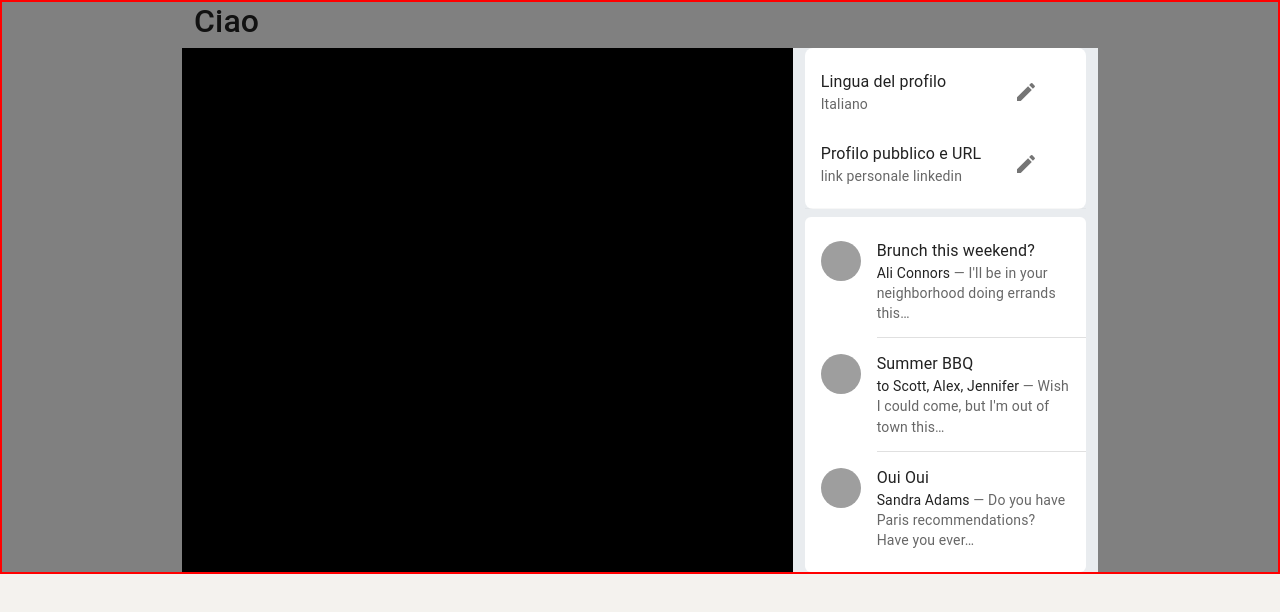
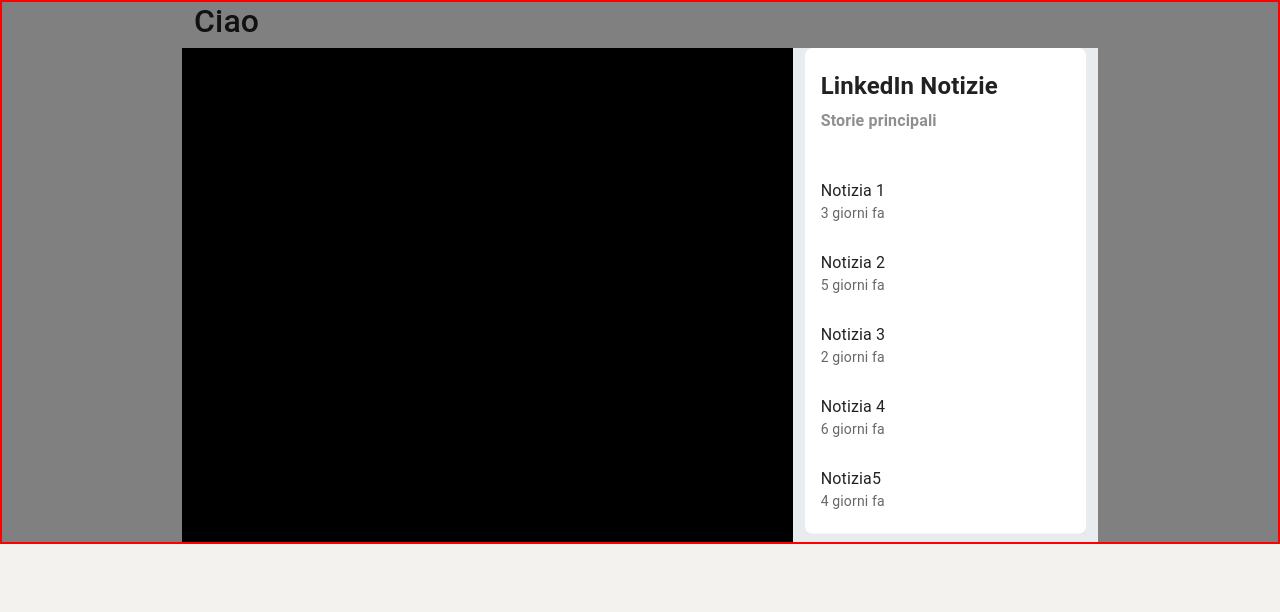
Before and after one commit to SamueleCastaldo01/clone-linkedin, a React (Create React App) app: page / in a window 1280 px wide. Shown: the top 612 px of the page. Built offline with nearby package versions, Linux system fonts and the light colour scheme; grey boxes are pictures that could not be loaded.

Commit message:
altro componente sidebar

```diff
--- a/src/App.css
+++ b/src/App.css
@@ -14,9 +14,7 @@
   }
 }
 
-
 .App-header {
-
   display: flex;
   flex-direction: column;
   align-items: center;
@@ -44,3 +42,13 @@
     transform: rotate(360deg);
   }
 }
+#news {
+  padding: 16px;
+}
+#news h4 {
+  font-weight: bold;
+}
+#news p {
+  font-weight: bold;
+  opacity: 0.5;
+}
--- /dev/null
+++ b/src/components/MyHomeSidebar.jsx
@@ -0,0 +1,56 @@
+import {
+  Divider,
+  List,
+  ListItem,
+  ListItemButton,
+  ListItemText,
+} from "@mui/material";
+import { Box } from "@mui/system";
+
+const MyHomeSIdebar = () => {
+  return (
+    <Box
+      borderRadius={2}
+      sx={{ width: "100%", maxWidth: 360, bgcolor: "background.paper" }}
+      className={"mb-2"}
+    >
+      <nav aria-label="main mailbox folders">
+        <List>
+          <ListItem disablePadding>
+            <div id="news">
+              <h4>LinkedIn Notizie</h4>
+              <p>Storie principali</p>
+            </div>
+          </ListItem>
+          <ListItem disablePadding>
+            <ListItemButton>
+              <ListItemText primary="Notizia 1" secondary="3 giorni fa" />
+            </ListItemButton>
+          </ListItem>
+          <ListItem disablePadding>
+            <ListItemButton>
+              <ListItemText primary="Notizia 2" secondary="5 giorni fa" />
+            </ListItemButton>
+          </ListItem>
+          <ListItem disablePadding>
+            <ListItemButton>
+              <ListItemText primary="Notizia 3" secondary="2 giorni fa" />
+            </ListItemButton>
+          </ListItem>
+          <ListItem disablePadding>
+            <ListItemButton>
+              <ListItemText primary="Notizia 4" secondary="6 giorni fa" />
+            </ListItemButton>
+          </ListItem>
+          <ListItem disablePadding>
+            <ListItemButton>
+              <ListItemText primary="Notizia5" secondary="4 giorni fa" />
+            </ListItemButton>
+          </ListItem>
+        </List>
+      </nav>
+      <Divider />
+    </Box>
+  );
+};
+export default MyHomeSIdebar;
--- a/src/pages/Profile.js
+++ b/src/pages/Profile.js
@@ -1,3 +1,4 @@
+import MyHomeSIdebar from "../components/MyHomeSidebar";
 import MyProfileSidebar from "../components/MyProfileSidebar";
 
 function Profile() {
@@ -12,7 +13,8 @@
               <h2>Ciao</h2>
             </div>
             <div className="col-4 bg-body-secondary">
-              <MyProfileSidebar />
+              {/* <MyProfileSidebar /> */}
+              <MyHomeSIdebar />
             </div>
           </div>
         </main>
```
